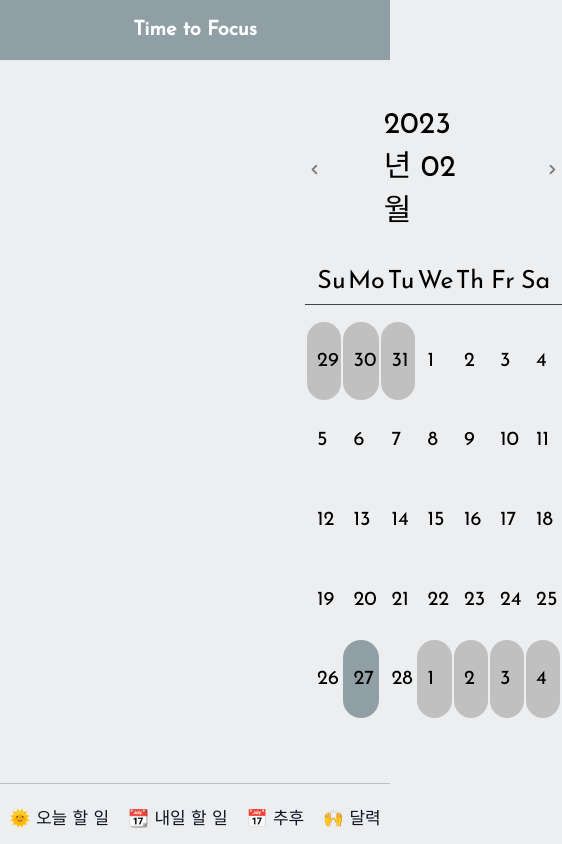
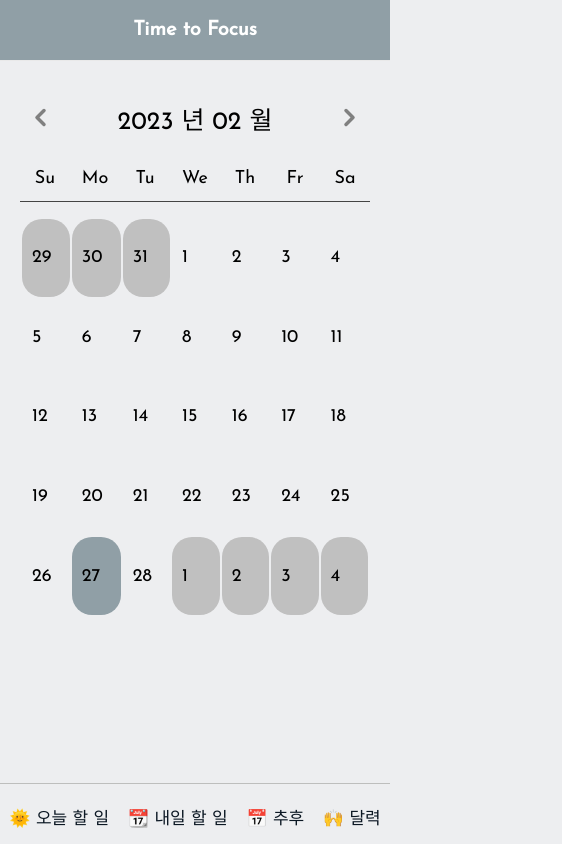
Before and after one commit to miraclee1226/Time-to-focus, a React (Create React App) app: page /calender in a window 390 px wide. Shown: the whole page, 562 px wide, since content can reach past the window. Built offline with nearby package versions, Linux system fonts and the light colour scheme; a web font is replaced by a local one.

Commit message:
Design: Media Queries (Calender)

```diff
--- a/src/App.css
+++ b/src/App.css
@@ -11,7 +11,6 @@ body {
 }
 
 .header {
-  /* display: none; */
   display: flex;
   justify-content: center;
   align-items: center;
@@ -35,7 +34,6 @@ body {
 .allContent {
   display: flex;
   justify-content: space-between;
-
 }
 
 .leftNav {
@@ -359,7 +357,6 @@ svg {
   }
 
   /*Left Navigation Bar*/
-
   .leftNav {
     position: fixed;
     margin-left: 0;
@@ -372,7 +369,6 @@ svg {
     border-top-style: solid;
     border-top-color: #bdbebd;
     border-top-width: 0.4px;
-
   }
 
   .leftNav a {
@@ -398,7 +394,7 @@ svg {
   }
 
   .todoContent {
-    padding: 100px 30px 0 30px;
+    padding: 100px 20px 0 20px;
     margin: 0;
   }
 
@@ -425,7 +421,6 @@ svg {
     width: 100%;
     height: 50px;
     padding: 10px 0;
-
   }
 
   .minAndsec {
@@ -464,12 +459,31 @@ svg {
   .checkbox svg{
     width: 20px;
     height: 20px;
- }
+  }
 
   .removebox {
   width: 20px;
   height: 20px;
   }
 
+  /*Calender*/
+  .calender {
+    margin: 100px 20px 0 20px;
+  }
 
+  .calenderHeader {
+    font-size: 25px;
+    margin-bottom: 20px;
+    align-items: normal;
+  }
+
+  .calenderWeek {
+    font-size: 18px;
+    padding: 0;
+  }
+
+  .calenderTable {
+    font-size: 18px;
+    margin-bottom: 20px;
+  }
 }
```
